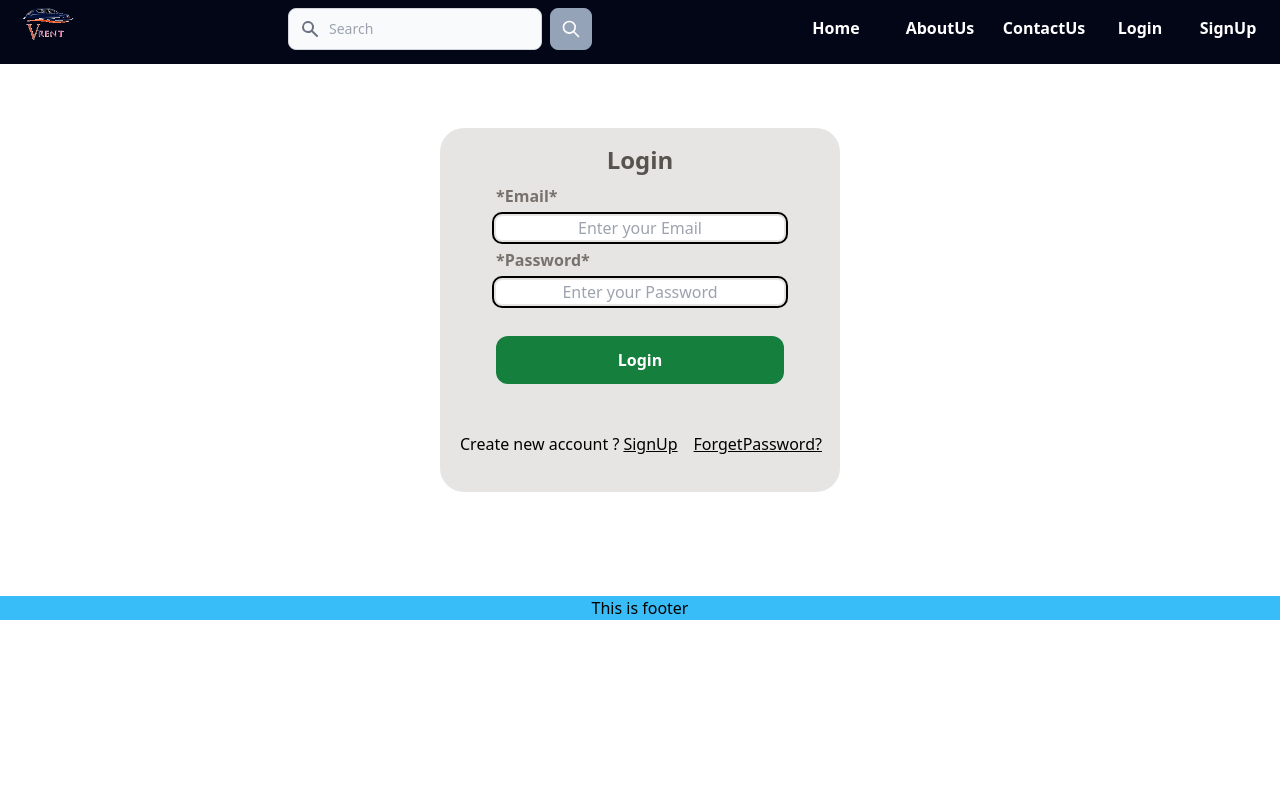
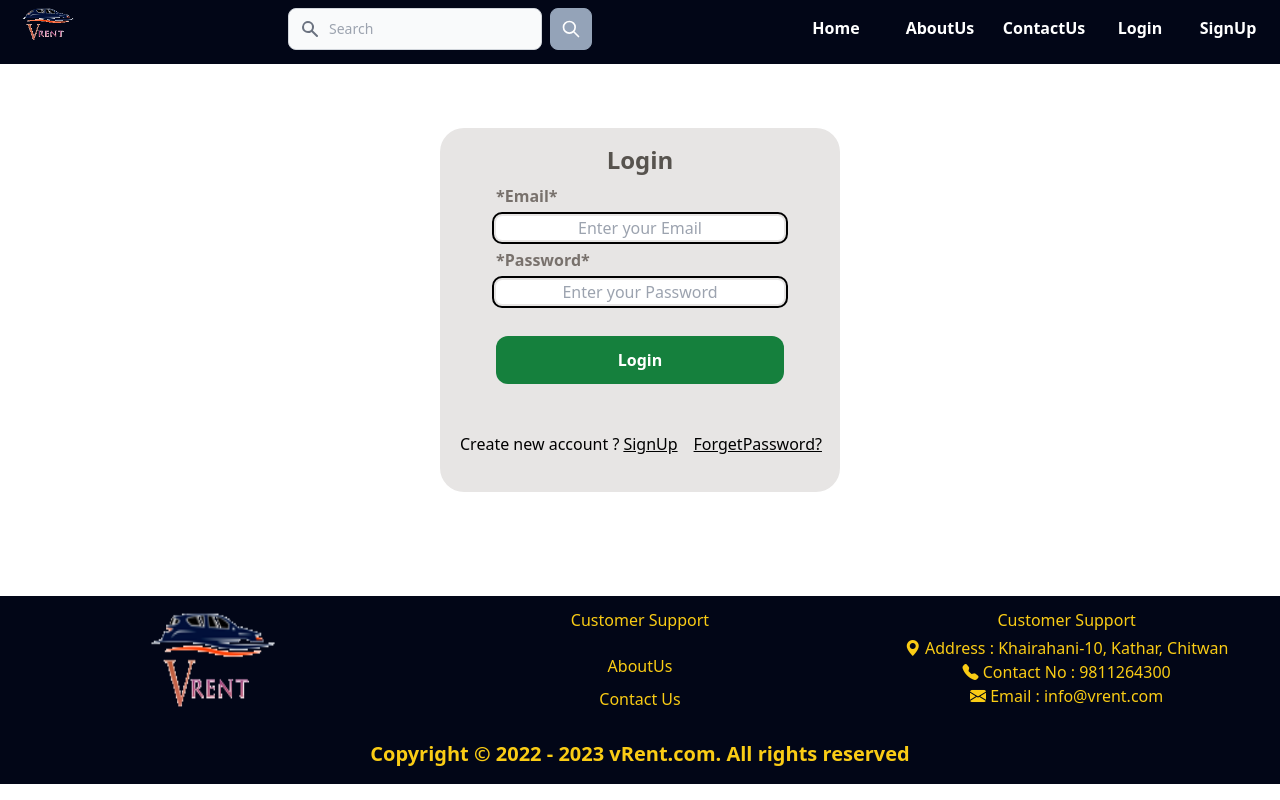
Before and after one commit to Ishwore/VehicleRent, a React (Create React App) app in the folder front-end/: page /login in a window 1280 px wide. Built offline with nearby package versions, Linux system fonts and the light colour scheme.

Commit message:
footer and rating work done

```diff
--- a/front-end/package.json
+++ b/front-end/package.json
@@ -9,6 +9,7 @@
     "@testing-library/user-event": "^13.5.0",
     "axios": "^1.4.0",
     "bootstrap": "^5.3.0",
+    "bootstrap-icons": "^1.10.5",
     "react": "^18.2.0",
     "react-bootstrap": "^2.8.0",
     "react-cookie": "^4.1.1",
--- a/front-end/src/components/Rating.js
+++ b/front-end/src/components/Rating.js
@@ -1,4 +1,5 @@
 import React from 'react'
+import 'bootstrap-icons/font/bootstrap-icons.css';
 
 const Rating = ({ value, text, color }) => {
   return (
@@ -8,10 +9,10 @@ const Rating = ({ value, text, color }) => {
           style={{ color }}
           className={
             value >= 1
-              ? 'fas fa-star'
+              ? 'bi bi-star-fill'
               : value >= 0.5
-              ? 'fas fa-star-half-alt'
-              : 'far fa-star'
+                ? 'bi bi-star-half'
+                : 'bi bi-star'
           }
         ></i>
       </span>
@@ -20,10 +21,10 @@ const Rating = ({ value, text, color }) => {
           style={{ color }}
           className={
             value >= 2
-              ? 'fas fa-star'
+              ? 'fbi bi-star-fill'
               : value >= 1.5
-              ? 'fas fa-star-half-alt'
-              : 'far fa-star'
+                ? 'bi bi-star-half'
+                : 'bi bi-star'
           }
         ></i>
       </span>
@@ -32,10 +33,10 @@ const Rating = ({ value, text, color }) => {
           style={{ color }}
           className={
             value >= 3
-              ? 'fas fa-star'
+              ? 'bi bi-star-fill'
               : value >= 2.5
-              ? 'fas fa-star-half-alt'
-              : 'far fa-star'
+                ? 'bi bi-star-half'
+                : 'bi bi-star'
           }
         ></i>
       </span>
@@ -44,10 +45,10 @@ const Rating = ({ value, text, color }) => {
           style={{ color }}
           className={
             value >= 4
-              ? 'fas fa-star'
+              ? 'bi bi-star-fill'
               : value >= 3.5
-              ? 'fas fa-star-half-alt'
-              : 'far fa-star'
+                ? 'bi bi-star-half'
+                : 'bi bi-star'
           }
         ></i>
       </span>
@@ -56,10 +57,10 @@ const Rating = ({ value, text, color }) => {
           style={{ color }}
           className={
             value >= 5
-              ? 'fas fa-star'
+              ? 'fbi bi-star-fill'
               : value >= 4.5
-              ? 'fas fa-star-half-alt'
-              : 'far fa-star'
+                ? 'bi bi-star-half'
+                : 'bi bi-star'
           }
         ></i>
       </span>
--- a/front-end/src/components/footer.js
+++ b/front-end/src/components/footer.js
@@ -1,10 +1,52 @@
 import React from 'react';
-
+// import { Link } from "react-router-dom";
+import logoImg from '../assets/images/logo.png';
+import 'bootstrap-icons/font/bootstrap-icons.css';
 const Footer = () => {
   return (
-    <div className='relative mt-6 bottom-0 bg-sky-400 w-full'>
-      <h3>This is footer</h3>
-    </div>
+    <div className='relative mt-6 bottom-0  bg-slate-950 w-full'>
+
+      <div className="flex w-screen h-32">
+        {/* First Column - 10% */}
+
+        <div className="w-4/12  ">
+          <center>
+            <a href='/' ><img src={logoImg} className='h-32 w-32 mt-4' alt='Logo' /></a>
+          </center>
+        </div>
+        <div className="w-4/12  inline-grid ">
+          <h2 className='text-yellow-400 mt-3'>Customer Support</h2>
+          <ul className="inline-grid  my-1 " >
+            {/* <svg xmlns="http://www.w3.org/2000/svg" fill="none" viewBox="0 0 24 24" stroke-width="1.5" stroke="currentColor" class="w-6 h-6 text-yellow-500">
+              <path stroke-linecap="round" stroke-linejoin="round" d="M11.48 3.499a.562.562 0 011.04 0l2.125 5.111a.563.563 0 00.475.345l5.518.442c.499.04.701.663.321.988l-4.204 3.602a.563.563 0 00-.182.557l1.285 5.385a.562.562 0 01-.84.61l-4.725-2.885a.563.563 0 00-.586 0L6.982 20.54a.562.562 0 01-.84-.61l1.285-5.386a.562.562 0 00-.182-.557l-4.204-3.602a.563.563 0 01.321-.988l5.518-.442a.563.563 0 00.475-.345L11.48 3.5z" />
+            </svg>
+            <svg xmlns="http://www.w3.org/2000/svg" viewBox="0 0 24 24" fill="yellow" className="w-6 h-6 text-yellow-500">
+              <path fillRule="evenodd" d="M10.788 3.21c.448-1.077 1.976-1.077 2.424 0l2.082 5.007 5.404.433c1.164.093 1.636 1.545.749 2.305l-4.117 3.527 1.257 5.273c.271 1.136-.964 2.033-1.96 1.425L12 18.354 7.373 21.18c-.996.608-2.231-.29-1.96-1.425l1.257-5.273-4.117-3.527c-.887-.76-.415-2.212.749-2.305l5.404-.433 2.082-5.006z" clipRule="evenodd" />
+            </svg> */}
+
+            <a href='/aboutus'>  <button> <li className='text-yellow-400 font-medium'>AboutUs</li></button> </a>
+            <a href='/contactus'>  <button> <li className='text-yellow-400 font-medium'>Contact Us </li></button> </a>
+
+            {/* <li className='text-yellow-400 font-medium'><Link to="">ContactUs</Link></li> */}
+
+          </ul>
+
+        </div>
+        <div className="w-4/12  ">
+          <h2 className='text-yellow-400 mt-3'>Customer Support</h2>
+          <ul className='inline-grid my-1'>
+            <li className=' text-yellow-400 font-medium'><i class="bi bi-geo-alt-fill"></i> Address : Khairahani-10, Kathar, Chitwan</li>
+            <li className=' text-yellow-400 font-medium'><i class="bi bi-telephone-fill"></i> Contact No : 9811264300</li>
+            <li className=' text-yellow-400 font-medium'><i class="bi bi-envelope-fill"></i> Email : info@vrent.com</li>
+          </ul>
+
+        </div>
+      </div>
+      <div className=''>
+        <h3 className=' text-yellow-400 text-xl font-bold py-4'> Copyright © 2022 - {new Date().getFullYear()} vRent.com. All rights reserved </h3>
+      </div>
+    </div >
+
   )
 }
 export default Footer;
--- a/front-end/src/screen/ViewVehicle.js
+++ b/front-end/src/screen/ViewVehicle.js
@@ -41,6 +41,7 @@ const ViewVehicle = () => {
             setRatingG(resultData.rating);
             setNumReviews(resultData.numReviews);
             setReviews(resultData.reviews);
+            // console.log(resultData.rating);
 
         }
         getVehicleDetails();
@@ -48,7 +49,7 @@ const ViewVehicle = () => {
         const getRelatedDetails = async () => {
             const key = category;
             try {
-                console.log(key);
+                // console.log(key);
                 const relatedResult = await fetch(`http://localhost:5000/api/product/search/${key}`);
                 const relatedResultData = await relatedResult.json();
                 setVehicles(relatedResultData);
@@ -113,7 +114,7 @@ const ViewVehicle = () => {
                 <div className="col-span-1 grid grid-cols-2 ">
                     <div className=" col-span-1 text-left mt-5 w-auto">
                         <div className=" mt-5 border-b  border-gray-300">
-                            <span className="text-7xl font-normal text-gray-500">{name.toUpperCase()}</span>
+                            <span className="text-lg font-normal text-gray-500 ">{name.toUpperCase()}</span>
                             <p className=" my-4"></p>
                         </div>
                         <div className=" mt-5 border-b border-gray-300 text-gray-500">
@@ -171,7 +172,7 @@ const ViewVehicle = () => {
                             <div key={review._id}>
                                 <div className=" bg-green-300 mt-3 rounded">
                                     <strong className="pt-2">{review.name}</strong>
-                                    <Rating value={review.ratingG} />
+                                    <Rating value={review.rating} />
                                     <p>{review.createdAt.substring(0, 10)}</p>
                                     <p className="p-2">{review.comment}</p>
                                 </div>
```
Also changed, not shown: front-end/src/screen/Profile.js (+49 -29 lines), 1 other file (tests, documents, lock files or other folders).
